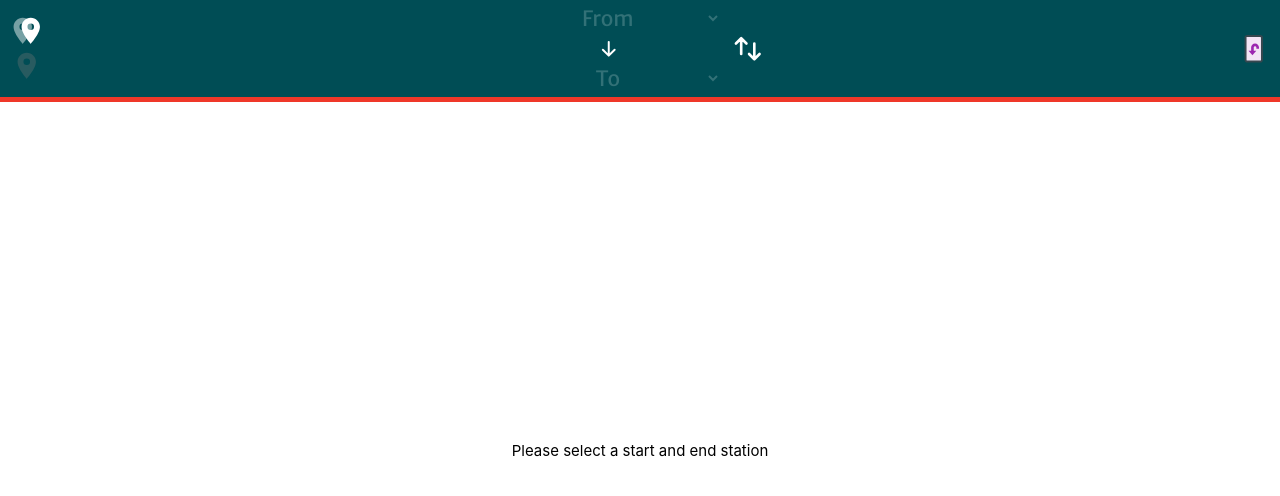
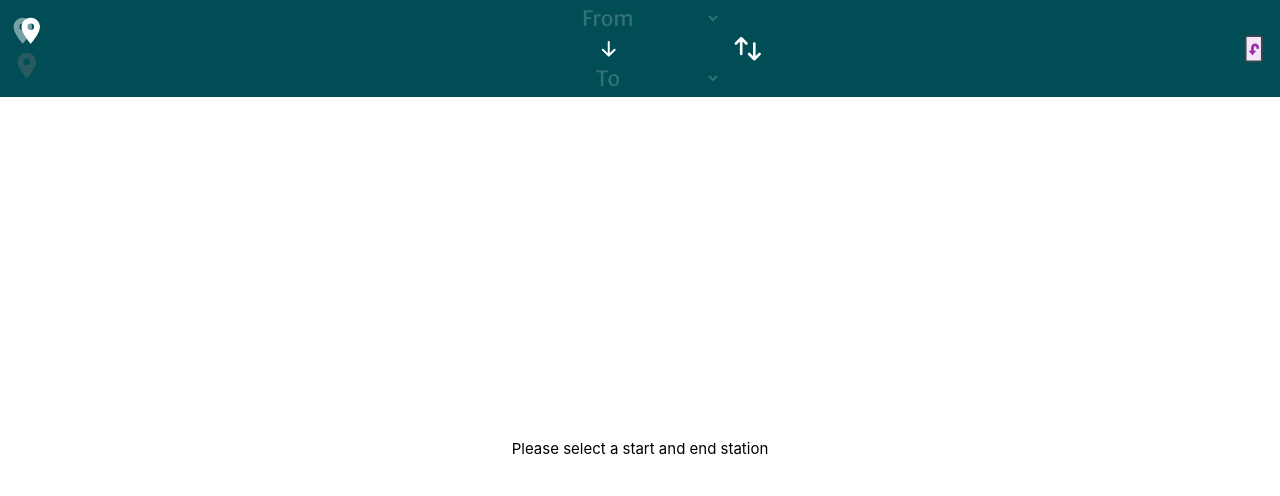
Before and after one commit to nbriannl/lazyriderbot-react, a React (Create React App) app: page / in a window 1280 px wide. Shown: the top 496 px of the page. Built offline with nearby package versions, Linux system fonts and the light colour scheme.

Commit message:
Change color of accent depending on line

```diff
--- a/src/components/MainDisplay/Train.tsx
+++ b/src/components/MainDisplay/Train.tsx
@@ -23,7 +23,6 @@ const Train = ({ isLandscape, numCarraiges, numDoors, bestDoorIndexes }: Props):
               <div key={i} className="carraige">{
                 [...Array(numDoors)].map((door, j) => {
                   // 1-index
-                  console.log('hey2', bestDoorIndexes);
                   const isBestDoor = bestDoorIndexes.includes((i) * numDoors + j + 1);
                   return <div key={`${(i) * numDoors + j + 1}`} className={`door ${isBestDoor ? 'best' : ''}`} />;
                 })
--- a/src/components/StationSelector/index.tsx
+++ b/src/components/StationSelector/index.tsx
@@ -80,8 +80,24 @@ const StationSelector = ({
     </div>
   );
 
+  const mapLineToCssClass = (line: Line): string => {
+    switch (line) {
+      case Line.NorthSouth:
+        return 'ns';
+      case Line.EastWest:
+        return 'ew';
+    }
+  };
+
+  const addAnAccent = () => {
+    if (endStation !== '') {
+      return mapLineToCssClass(hashedByCode[endStation].line as Line);
+    }
+    return '';
+  };
+
   return (
-    <div className="station-selector">
+    <div className={`station-selector ${addAnAccent()}`}>
       <div
         className={`btn column ${isMultiLocationMode ? 'multiloc' : 'singleloc'} `} onClick={() => setIsMultiLocationMode(!isMultiLocationMode)}
       >
--- a/src/styles/App.scss
+++ b/src/styles/App.scss
@@ -51,13 +51,20 @@ p {
 .station-selector {
   align-items: center;
   background-color: #004D55;
-  border-bottom: 5px solid #EF3829;
   color: #fff;
   display: flex;
   flex-direction: row;
   font-size: 1.4em;
   text-align: center;
   width: 100%;
+
+  &.ns {
+    border-bottom: 5px solid $color-ns;
+  }
+
+  &.ew {
+    border-bottom: 5px solid $color-ew;
+  }
 
   .station-input {
     align-items: center;
```
